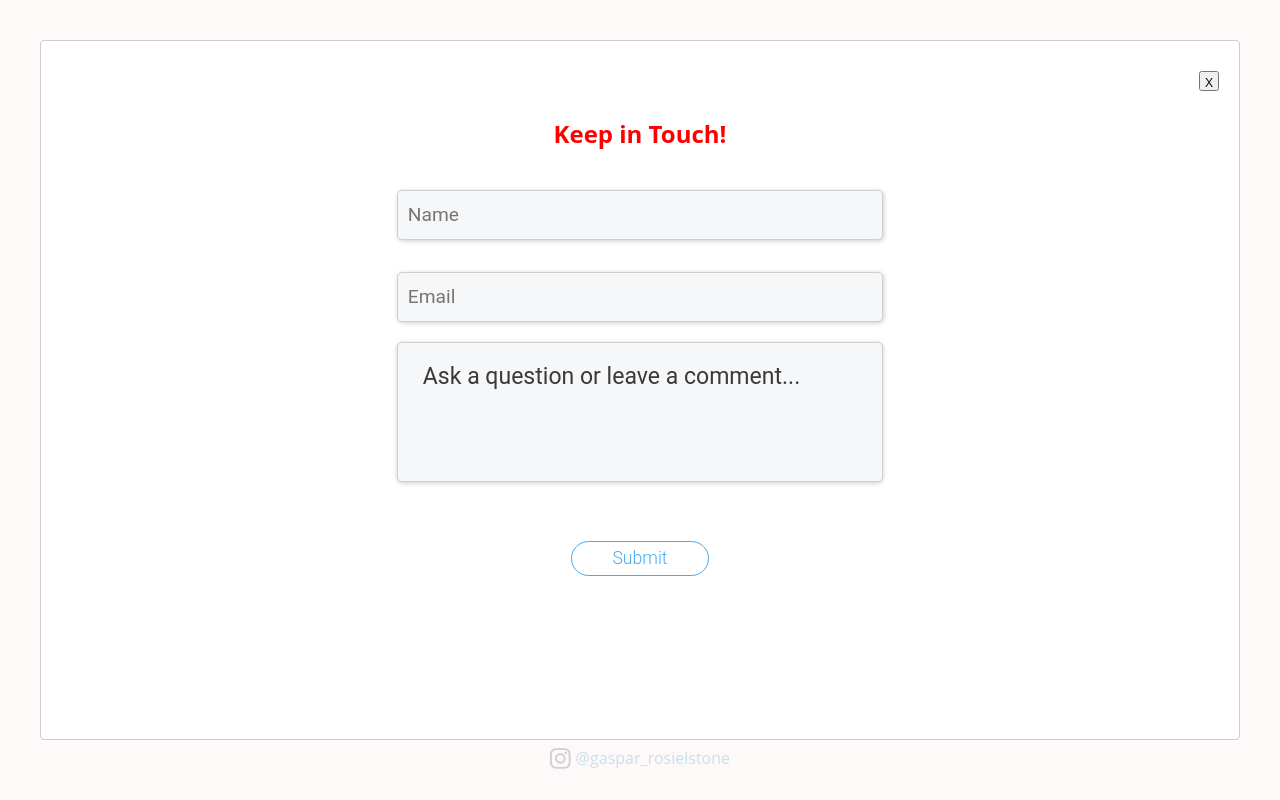
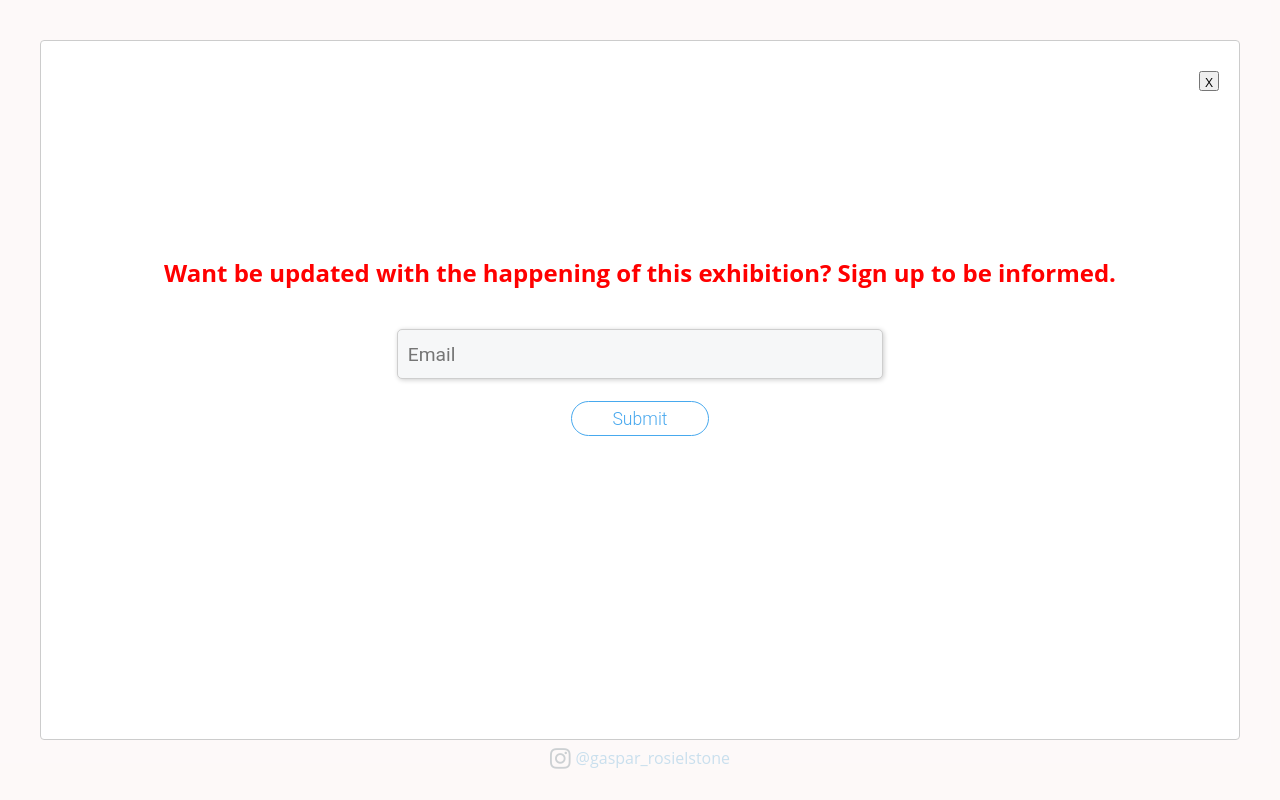
Before and after one commit to kylegold/you-are-a-god, a React (Create React App) app in the folder client/: page / in a window 1280 px wide. Both pictures are taken after a click on the button "Keep in Touch". Built offline with nearby package versions, Linux system fonts and the light colour scheme; no server answers.

Commit message:
updated styling and db to just email

```diff
--- a/client/src/components/LearnMore/index.js
+++ b/client/src/components/LearnMore/index.js
@@ -6,7 +6,8 @@ const LearnMore = () => {
   return (
     <div id="learnMore">
     <div id="headTitle">
-    <h1>SOLO EXHIBITION OF GASPAR ROSIELSTONE, PLANNED FOR 2021.</h1>
+      <h1>YOU ARE A GOD</h1>
+    <h2>SOLO EXHIBITION OF GASPAR ROSIELSTONE</h2>
     </div>
     <PopUp/>
     {/* <button id="contactMe">
--- a/client/src/components/LearnMore/style.css
+++ b/client/src/components/LearnMore/style.css
@@ -14,6 +14,12 @@
 
 #headTitle {
   margin-top: 30px;
+}
+#headTitle h1{
+  font-size: 80px;
+}
+#headTitle h2{
+  font-size: 35px;
 }
 #seeInfo {
   margin-bottom: 30px;
--- a/client/src/components/MessageInput/index.js
+++ b/client/src/components/MessageInput/index.js
@@ -31,20 +31,6 @@ const MessageInput = (props) => {
       setPublicMessage('');
 }
 
-  const handlePublicMessageInput = (e) => {
-    e.preventDefault()
-    const value = e.target.value
-    console.log(value)
-    setPublicMessage(value)
-  }
-
-  const handlePublicUserName = (e) => {
-    e.preventDefault()
-    const value = e.target.value
-    const name = e.target.name
-    console.log(value, name)
-    setPublicName(value)
-  }
   const handlePublicUserEmail= (e) => {
     e.preventDefault()
     const value = e.target.value
@@ -54,18 +40,14 @@ const MessageInput = (props) => {
   }
   const handleSubmit = (e) => {
     e.preventDefault()
-    const value = e.target.value
-    const name = e.target.name
-    if (publicName && publicMessage){
-    axios.post('/message/messages', {name: publicName, email: publicEmail, message: publicMessage}).then(res => {
-      console.log(res);
-      console.log(res.data);
+    if (publicEmail){
+    axios.post('/message/messages', {email: publicEmail}).then(res => {
       e.target.reset();
       clearState()
       window.location.reload();
     })}
     else {
-      console.log("need a name and message")
+      console.log("need email")
     }
 
   }
@@ -74,11 +56,13 @@ const MessageInput = (props) => {
     <>
     <form onSubmit={handleSubmit}>
 
-       <div id="inputDiv"><input name="publicName" onChange={handlePublicUserName} placeholder="Name"/> <br />
+       <div id="inputDiv">
+         {/* <input name="publicName" onChange={handlePublicUserName} placeholder="Name"/> <br /> */}
        <input name="hiddenEmail" onChange={handlePublicUserEmail} placeholder="Email"/>
-       <textarea name="publicMessage" onChange={handlePublicMessageInput} placeholder="Ask a question or leave a comment..." onFocus={(e) => e.target.placeholder = ""} onBlur={(e) => e.target.placeholder = "Enter a comment..."}/>
+       {/* <textarea name="publicMessage" onChange={handlePublicMessageInput} placeholder="Ask a question or leave a comment..." onFocus={(e) => e.target.placeholder = ""} onBlur={(e) => e.target.placeholder = "Enter a comment..."}/> */}
+       {/* <br /> */}
+       </div>
        <br />
-       </div> <br />
        <div id="submitQuestion"><button class="questionButton" type="submit" >Submit</button></div>
     </form>
   </>
--- a/client/src/components/PopUp/index.js
+++ b/client/src/components/PopUp/index.js
@@ -46,7 +46,7 @@ const PopUp = () => {
           <button id="closeModal" onClick={closeModal}>X</button>
           </div>
           <div id="modalBox">
-          <h2 id="modalTitle" ref={_subtitle => (subtitle = _subtitle)}>Keep in Touch!</h2>
+          <h2 id="modalTitle" ref={_subtitle => (subtitle = _subtitle)}>Want be updated with the happening of this exhibition? Sign up to be informed.</h2>
           < MessageInput />
           </div>
 
```
Also changed, not shown: 1 other file (tests, documents, lock files or other folders).
